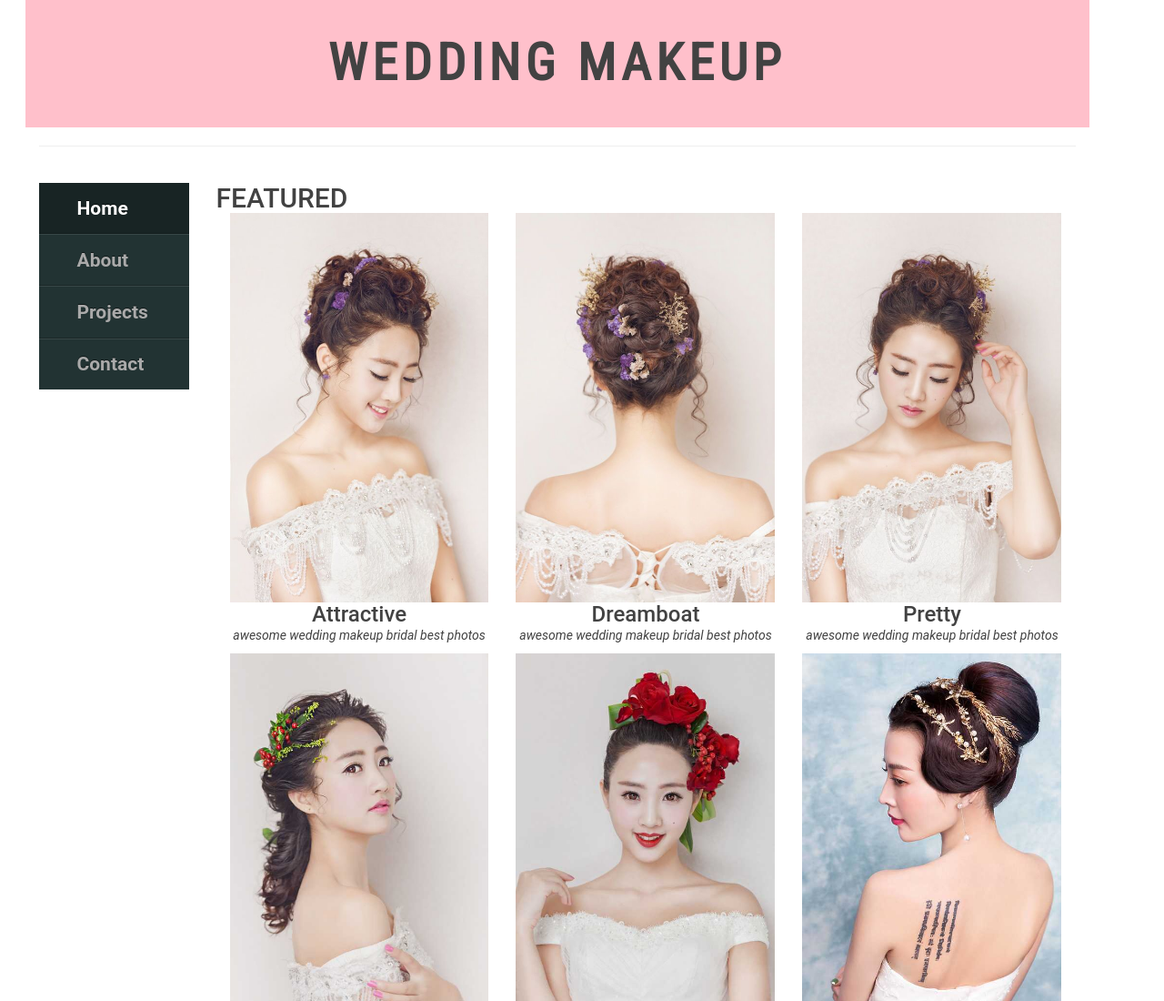
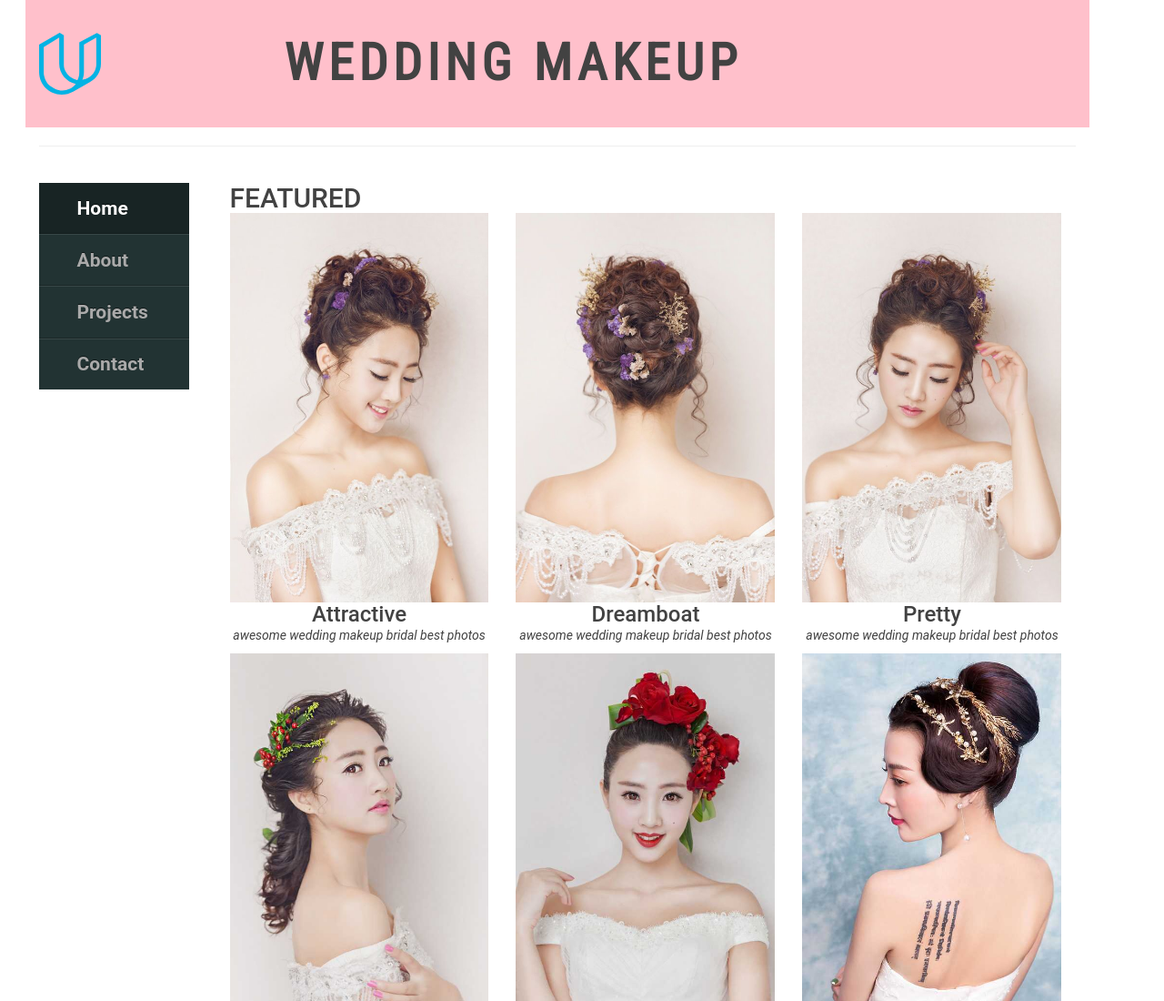
Before and after one commit to android-rain/Front-End-Web-Development, a website: page p3/index.html in a window 1280 px wide. Shown: the top 1100 px of the page at 91% size. Drawn offline with Linux system fonts and the light colour scheme.

Commit message:
add a Udacity logo

```diff
--- a/p3/css/main.css
+++ b/p3/css/main.css
@@ -31,6 +31,10 @@ div {
 	box-sizing: border-box;
 }
 
+.log{
+	width: 7em;
+}
+
 header {
 	display: flex;
 	background-color: pink;
@@ -49,6 +53,10 @@ h1{
 	font-family: 'Roboto Condensed', san-serif;
 	letter-spacing: 0.1em;
 	}
+
+h2{
+	padding-left: 15px;
+}
 
 /*Responsive navbar refer to https://github.com/viljamis/responsive-nav.js/blob/master/demos/advanced-left-navigation/styles.css*/
 /*navigation description START*/
--- a/p3/index.html
+++ b/p3/index.html
@@ -21,7 +21,8 @@
 <body>
     <div class="container">
         <header class="row">
-            <h1 class="text-uppercase text-center col-xs-9 col-sm-12">Wedding Makeup</h1>
+        	<img class="log col-xs-3 col-sm-3" src="images/udacity.svg"  title="优达学城（Udacity）" alt="优达学城官网Logo图片">
+            <h1 class="text-uppercase text-center col-xs-6 col-sm-9">Wedding Makeup</h1>
             <a href="#nav" class="col-xs-3 nav-toggle" aria-hidden="true"></a>
         </header>
         <hr>
```
Also changed, not shown: p3/images/udacity.svg (added).
